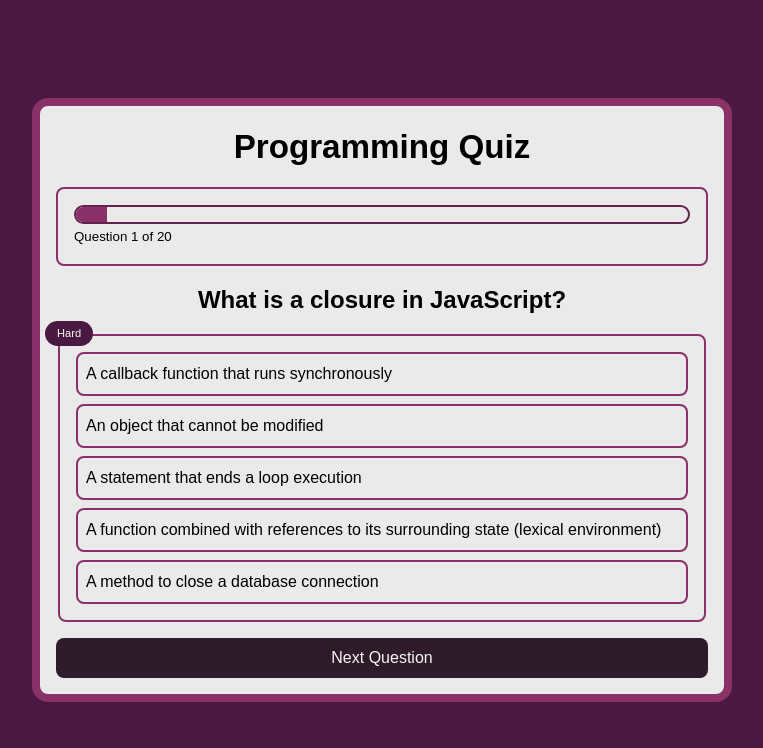
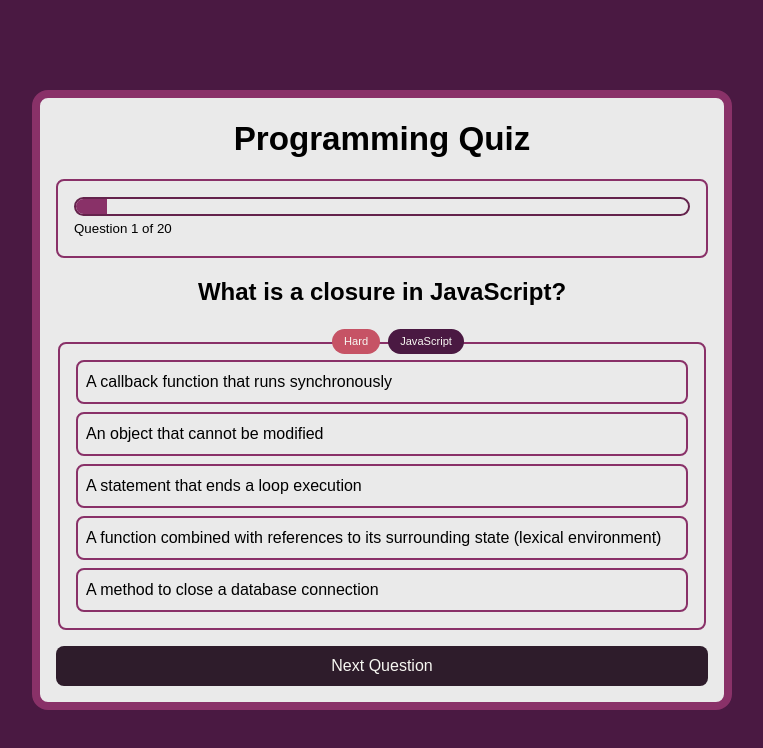
Before and after one commit to JorgeDip/practice_quiz, a React (Vite) app: page / in a window 1280 px wide. Both pictures are taken after a click on the button "Start Quiz". Shown: the top 748 px of the page, without its empty margins (258-1021 px from the left). Built offline with nearby package versions, Linux system fonts and the light colour scheme.

Commit message:
feat: update badge and answer option components for improved styling and functionality

```diff
--- a/src/components/atoms/Badge.css
+++ b/src/components/atoms/Badge.css
@@ -7,9 +7,17 @@
 
     padding: var(--size-3xs) var(--size-xs);
     border-radius: var(--size-infinite);
+}
 
-    position: absolute;
-    left: -15px;
-    top: -15px;
-    z-index: 1;
+.badge.easy {
+    background-color: var(--color-correct-answer);
 }
+
+.badge.medium {
+    background-color: orange;
+    color: var(--color-black);
+}
+
+.badge.hard {
+    background-color: var(--color-incorrect-answer);
+}
--- a/src/components/atoms/Badge.jsx
+++ b/src/components/atoms/Badge.jsx
@@ -1,7 +1,7 @@
 import './Badge.css'
-export default function Badge({ children }) {
+export default function Badge({ children, variant = "" }) {
     return (
-        <span className="badge">
+        <span className={`badge ${variant}`}>
             {children}
         </span>
     );
--- a/src/components/molecules/AnswerOption.css
+++ b/src/components/molecules/AnswerOption.css
@@ -1,4 +1,4 @@
-.answer-option {
+.question-card__option {
     padding: var(--size-2xs);
     border: 2px solid var(--color-royal-plum);
     border-radius: var(--size-2xs);
@@ -8,7 +8,7 @@
     cursor: pointer;
 }
 
-.answer-option input {
+.question-card__option input {
     display: none;
 }
 
@@ -23,7 +23,7 @@
     }
 }
 
-.answer-option:hover {
+.question-card__option:hover {
     background-color: var(--color-royal-plum);
 
     border: 2px solid var(--color-royal-plum-dark);
@@ -31,14 +31,14 @@
     color: var(--color-porcelain);
 }
 
-.answer-option.correct {
+.question-card__option.correct {
     background-color: var(--color-correct-answer);
     border-color: var(--color-correct-answer-hover);
 
     color: var(--color-porcelain);
 }
 
-.answer-option.incorrect {
+.question-card__option.incorrect {
     background: var(--color-incorrect-answer);
 
     border-color: var(--color-incorrect-answer-hover);
--- a/src/components/molecules/AnswerOption.jsx
+++ b/src/components/molecules/AnswerOption.jsx
@@ -1,7 +1,7 @@
 import './AnswerOption.css'
 export default function AnswerOption({ name, text, checked, status, disabled, onChange }) {
     return (
-        <label className={`answer-option ${status}`}>
+        <label className={`question-card__option ${status}`}>
             <input
                 type="radio"
                 name={name}
--- a/src/components/organisms/QuestionCard.css
+++ b/src/components/organisms/QuestionCard.css
@@ -1,14 +1,14 @@
 .question-card {
     display: flex;
     flex-direction: column;
-    gap: 1rem;
+    gap: 2rem;
 }
 
 .question-card h2 {
     text-align: center;
 }
 
-.answer-options {
+.question-card__options {
     display: flex;
     flex-direction: column;
     gap: var(--size-2xs);
@@ -20,3 +20,14 @@
     position: relative;
 
 }
+
+.question-card__info {
+    width: 100%;
+    display: flex;
+    justify-content: center;
+    gap: var(--size-2xs);
+
+    position: absolute;
+    top: -15px;
+    z-index: 1;
+}
--- a/src/components/organisms/QuestionCard.jsx
+++ b/src/components/organisms/QuestionCard.jsx
@@ -17,8 +17,11 @@ export default function QuestionCard({ question, selected, locked, onSelect, cor
         <div className="question-card">
 
             <h2>{question.text}</h2>
-            <fieldset className="answer-options">
-                <Badge>{question.difficulty}</Badge>
+            <fieldset className="question-card__options">
+                <div className="question-card__info">
+                    <Badge variant={question.difficulty}>{question.difficulty}</Badge>
+                    <Badge>{question.category}</Badge>
+                </div>
                 {question.options.map((answer) => (
                     <AnswerOption
                         key={answer}
```
Also changed, not shown: 1 other file (tests, documents, lock files or other folders).
